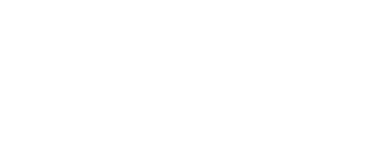
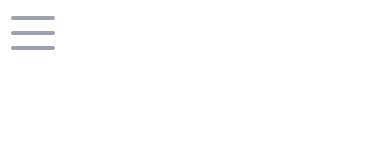
Before and after one commit to eduardo355/Portfolio, a React (Vite) app: page / in a window 390 px wide. Shown: the top 160 px of the page. Built offline with nearby package versions, Linux system fonts and the light colour scheme.

Commit message:
Se mejoro el responsive del nav

```diff
--- /dev/null
+++ b/src/components/Icons/Menu.jsx
@@ -0,0 +1,18 @@
+const Menu = () => {
+  return (
+    <svg
+      xmlns="http://www.w3.org/2000/svg"
+      x="0px"
+      y="0px"
+      width="50"
+      height="50"
+      viewBox="0 0 50 50"
+      fill="currentColor"
+      className=" sm:hidden text-gray-400"
+    >
+      <path d="M 5 8 A 2.0002 2.0002 0 1 0 5 12 L 45 12 A 2.0002 2.0002 0 1 0 45 8 L 5 8 z M 5 23 A 2.0002 2.0002 0 1 0 5 27 L 45 27 A 2.0002 2.0002 0 1 0 45 23 L 5 23 z M 5 38 A 2.0002 2.0002 0 1 0 5 42 L 45 42 A 2.0002 2.0002 0 1 0 45 38 L 5 38 z"></path>
+    </svg>
+  );
+};
+
+export default Menu
--- a/src/components/Nav/Nav.jsx
+++ b/src/components/Nav/Nav.jsx
@@ -1,8 +1,10 @@
 
+import Menu from '../Icons/Menu';
 import './Nav.css';
 import { useEffect, useState } from 'react';
 
 const Nav = () => {
+  const [menu, setMenu] = useState(true)
   const [theme, setTheme] = useState(() => {
     if (window.matchMedia("(prefers-color-scheme: dark)").matches) {
       return 'dark';
@@ -25,21 +27,26 @@
 
 
   return (
-    <div className='flex flex-col sm:flex-row justify-center items-center gap-5 p-4 fixed top-0 left-0 right-0 bg-white dark:bg-black max-sm:flex-col max-sm:w-svw max-sm:hidden'>
-        <>
-          <a href='#Home' className='text-gray-500 text-lg hover:text-black hover:dark:text-white'>
+    <div
+    className='fixed top-0 left-0 right-0 bg-white dark:bg-black'>
+      <button className='p-2' onClick={() => setMenu(!menu)}>
+        <Menu />
+      </button>
+
+        <nav className={`flex flex-col ${menu ? 'max-sm:hidden' : ''} sm:flex-row sm:items-center sm:justify-center sm:gap-7`}>
+          <a href='#Home' onClick={() => setMenu(!menu)} className='text-gray-500 text-lg hover:text-black hover:dark:text-white'>
             Inicio
           </a>
-          <a href='#Projects' className='text-gray-500 text-lg hover:text-black hover:dark:text-white'>
+          <a href='#Projects' onClick={() => setMenu(!menu)} className='text-gray-500 text-lg hover:text-black hover:dark:text-white'>
             Proyectos
           </a>
-          <a href='#skills' className='text-gray-500 text-lg hover:text-black hover:dark:text-white'>
+          <a href='#skills' onClick={() => setMenu(!menu)} className='text-gray-500 text-lg hover:text-black hover:dark:text-white'>
             Habilidades
           </a>
-          <a href='#about' className='text-gray-500 text-lg hover:text-black hover:dark:text-white'>
+          <a href='#about ' onClick={() => setMenu(!menu)} className='text-gray-500 text-lg hover:text-black hover:dark:text-white'>
             Sobre mi
           </a>
-          <a href='#Contact' className='text-gray-500 text-lg hover:text-black hover:dark:text-white'>
+          <a href='#Contact' onClick={() => setMenu(!menu)} className='text-gray-500 text-lg hover:text-black hover:dark:text-white'>
             Contactame
           </a>
           <div className="flex items-center justify-center flex-row-reverse gap-4">
@@ -50,7 +57,7 @@
               </label>
             </div>
           </div>
-        </>
+        </nav>
     </div>
   );
 };
```
Also changed, not shown: 1 other file (tests, documents, lock files or other folders).
